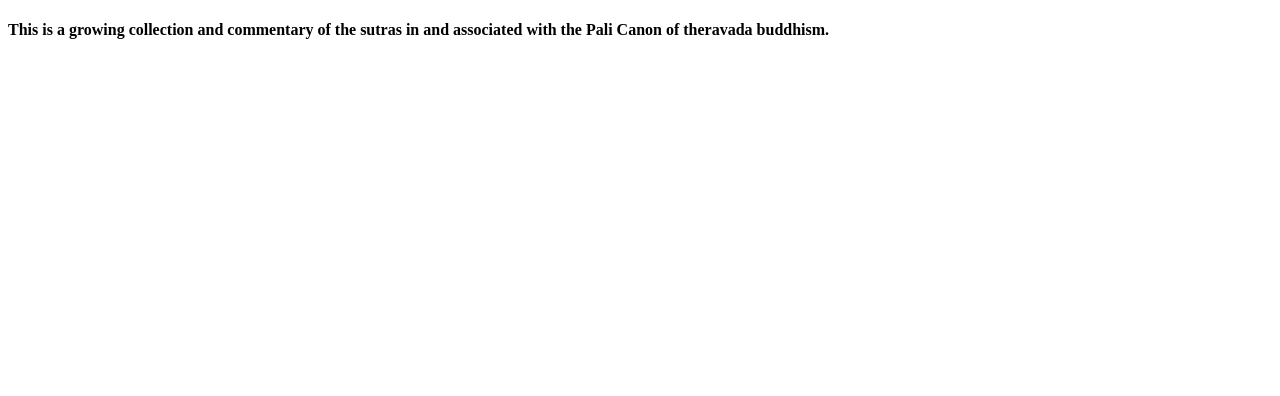
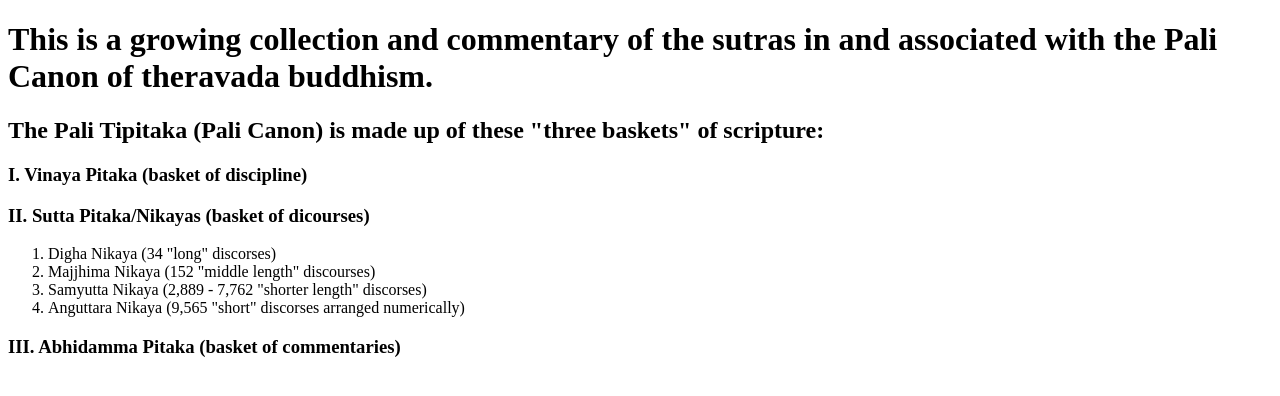
Before and after one commit to spenceryonce/HuntyPali, a website: page public/index.html in a window 1280 px wide. Drawn offline with Linux system fonts and the light colour scheme.

Commit message:
made list

```diff
--- a/public/index.html
+++ b/public/index.html
@@ -5,7 +5,18 @@
         <title>palisutra</title>
     </head>
     <body>
-        <h4>This is a growing collection and commentary of the sutras in and associated with the Pali Canon of theravada buddhism. </h4>
+        <h1>This is a growing collection and commentary of the sutras in and associated with the Pali Canon of theravada buddhism. </h1>
+        <h2>The Pali Tipitaka (Pali Canon) is made up of these "three baskets" of scripture:</h2>
+        <h3>I. Vinaya Pitaka (basket of discipline)</h3>
+        <h3>II. Sutta Pitaka/Nikayas (basket of dicourses)</h3>
+        <ol>
+            <li>Digha Nikaya (34 "long" discorses)</li>
+            <li>Majjhima Nikaya (152 "middle length" discourses)</li>
+            <li>Samyutta Nikaya (2,889 - 7,762 "shorter length" discorses)</li>
+            <li>Anguttara Nikaya (9,565 "short" discorses arranged numerically)</li>
+        </ol>
+        <h3>III. Abhidamma Pitaka (basket of commentaries)</h3>
+
     </body>
     <script type="text/javascript">
         import { initializeApp } from "firebase/app";
```
